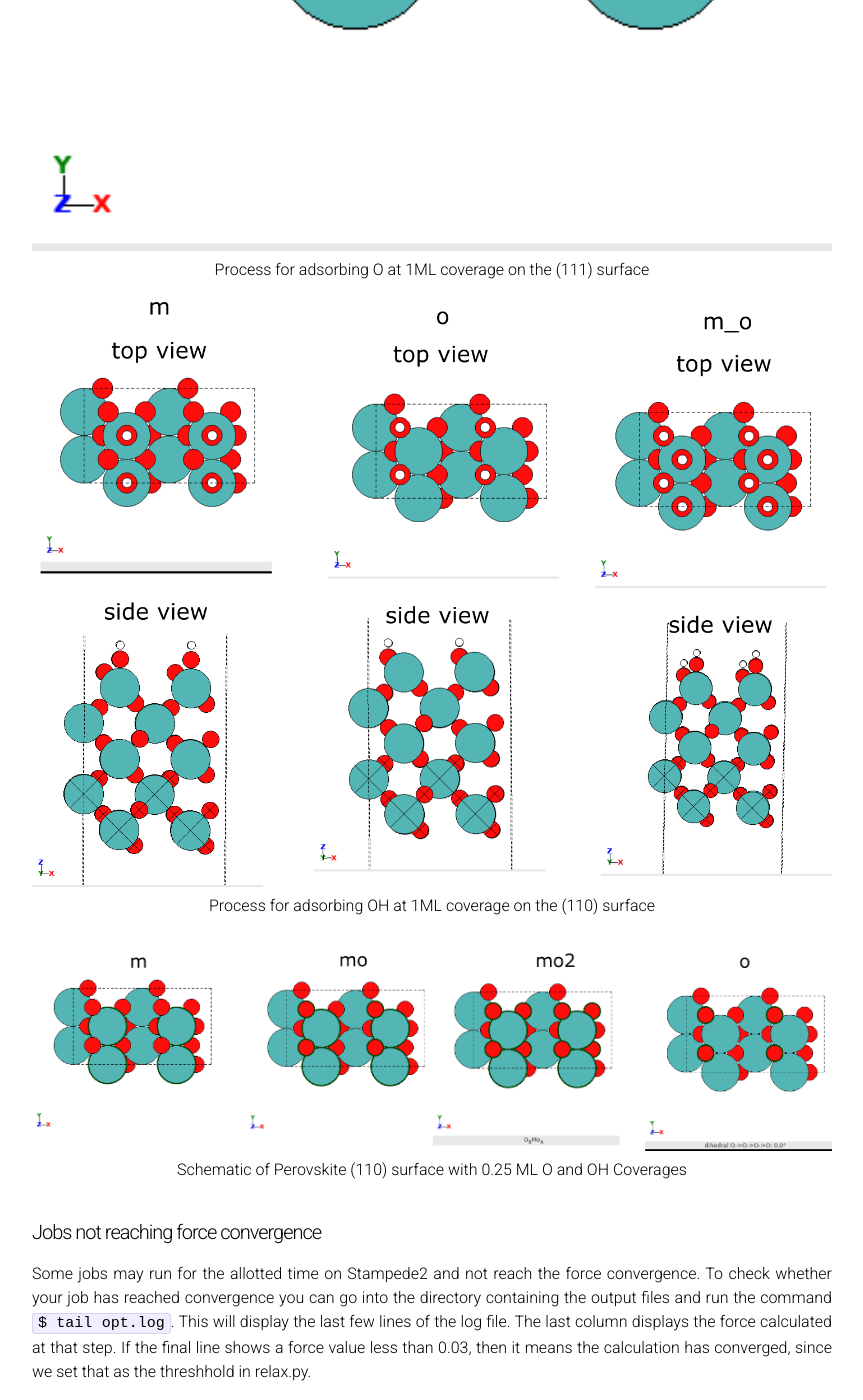
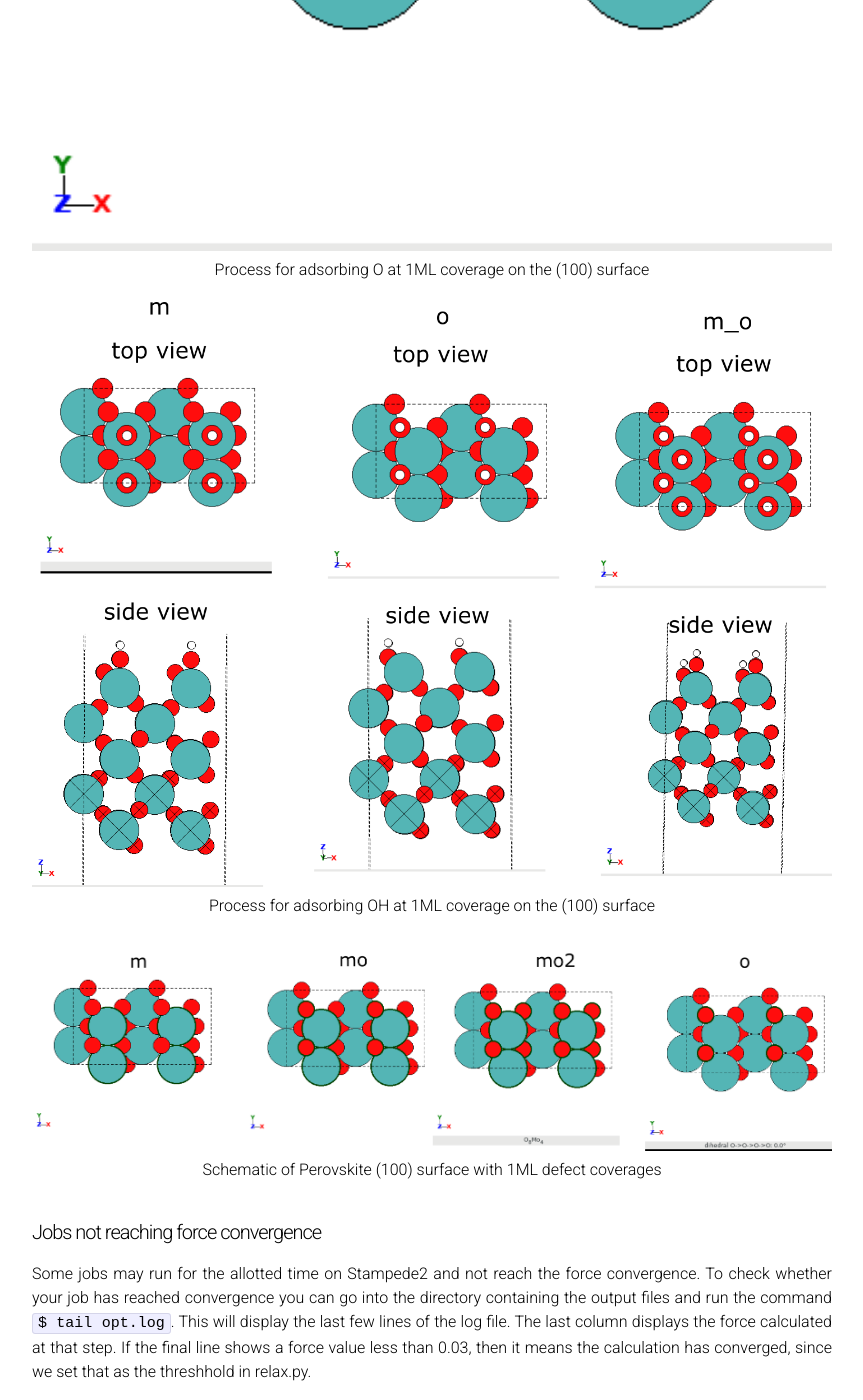
Before and after one commit to UPennCBE544/2023.github.io, a Jekyll site: the page built from ProjectDescription.md, in a window 1280 px wide and 1400 px high, scrolled down 18944 px. Shown: the whole window, without its empty margins (208-1071 px from the left). Built offline with Jekyll 4.4.1, drawn with Linux system fonts in a browser that asks for light colours; our own code applies the rules of GitHub Pages for plain Markdown files; some of the changed text lies outside the part shown.

Commit message:
Update ProjectDescription.md

```diff
--- a/ProjectDescription.md
+++ b/ProjectDescription.md
@@ -329,15 +329,15 @@ Step 5: Repeat everything above for the (100) surface
 On the (100) surface, you will run adsorptions and defects similar to the (110) done previously (including repeating the relaxed slab model to create a 2x2 surface!). See images below for examples of each setup. Create and relax trajectories matching those below in the directories corresponding from the organization tree.
 
 <center><img src="../Images/rutile_100_oads.png" alt="window" style="width: 800px;"/><br>
-Process for adsorbing O at 1ML coverage on the (111) surface
+Process for adsorbing O at 1ML coverage on the (100) surface
 </center>
 
 <center><img src="../Images/rutile_100_ohads.png" alt="window" style="width: 800px;"/><br>
-Process for adsorbing OH at 1ML coverage on the (110) surface
+Process for adsorbing OH at 1ML coverage on the (100) surface
 </center>
 
 <center><img src="../Images/rutile_100_vacs.png" alt="window" style="width: 800px;"/><br>
-Schematic of Perovskite (110) surface with 0.25 ML O and OH Coverages
+Schematic of Perovskite (100) surface with 1ML defect coverages
 </center>
 
 #### Jobs not reaching force convergence ####
```
Also changed, not shown: other parts of ProjectDescription.md (+1 -1 lines).
